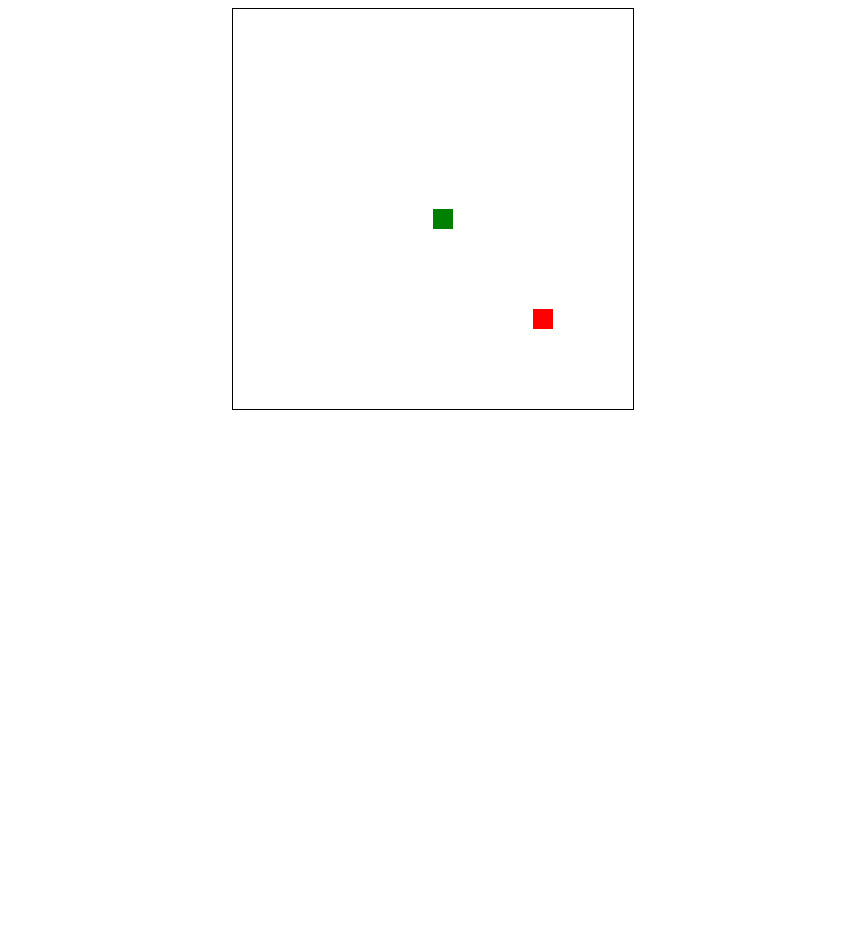
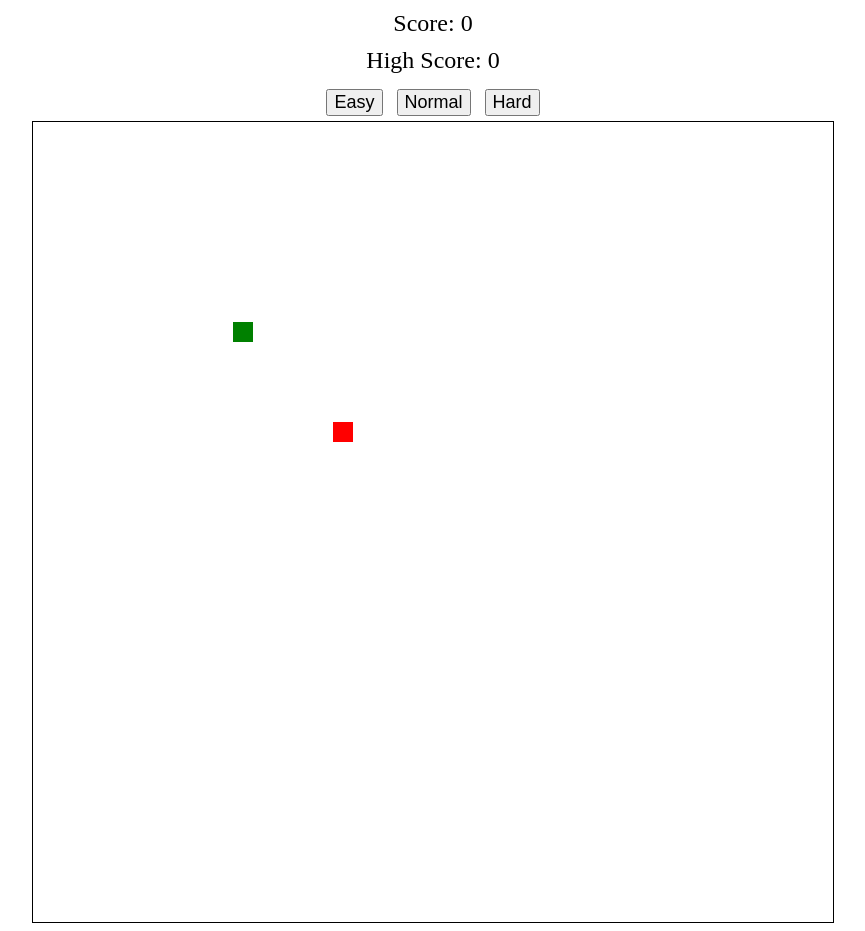
Before and after one commit to isaaclins/browsergames, a plain HTML site: page snake/home.html in a window 1280 px wide. Shown: the whole page, without its empty margins (207-1072 px from the left). Before the commit the page ends 800 px from the top, so only its background shows below. Drawn offline with Linux system fonts and the light colour scheme.

Commit message:
Refactor game layout and add scoring functionality

```diff
--- a/snake/home.html
+++ b/snake/home.html
@@ -10,10 +10,30 @@
             display: block;
             margin: 0 auto;
         }
+        #score, #highScore {
+            text-align: center;
+            font-size: 24px;
+            margin-top: 10px;
+        }
+        .difficulty-buttons {
+            text-align: center;
+            margin-top: 10px;
+        }
+        .difficulty-buttons button {
+            font-size: 18px;
+            margin: 5px;
+        }
     </style>
 </head>
 <body>
-    <canvas id="gameCanvas" width="400" height="400"></canvas>
+    <div id="score">Score: 0</div>
+    <div id="highScore">High Score: 0</div>
+    <div class="difficulty-buttons">
+        <button id="easy">Easy</button>
+        <button id="normal">Normal</button>
+        <button id="hard">Hard</button>
+    </div>
+    <canvas id="gameCanvas" width="800" height="800"></canvas>
     <script src="index.js"></script>
 </body>
 </html>
--- a/snake/index.js
+++ b/snake/index.js
@@ -1,5 +1,7 @@
 const canvas = document.getElementById('gameCanvas');
 const ctx = canvas.getContext('2d');
+const scoreElement = document.getElementById('score');
+const highScoreElement = document.getElementById('highScore');
 
 const gridSize = 20;
 const tileCount = canvas.width / gridSize;
@@ -7,6 +9,10 @@ const tileCount = canvas.width / gridSize;
 let snake = [{ x: 10, y: 10 }];
 let direction = { x: 0, y: 0 };
 let food = { x: 15, y: 15 };
+let score = 0;
+let highScore = 0;
+let gameSpeed = 100;
+let gameInterval;
 
 function gameLoop() {
     update();
@@ -21,6 +27,14 @@ function update() {
             x: Math.floor(Math.random() * tileCount),
             y: Math.floor(Math.random() * tileCount)
         };
+        score++;
+        scoreElement.textContent = `Score: ${score}`;
+
+        // Update high score if current score is higher
+        if (score > highScore) {
+            highScore = score;
+            highScoreElement.textContent = `High Score: ${highScore}`;
+        }
     } else {
         snake.pop();
     }
@@ -57,23 +71,43 @@ function resetGame() {
     snake = [{ x: 10, y: 10 }];
     direction = { x: 0, y: 0 };
     food = { x: 15, y: 15 };
+    score = 0;
+    scoreElement.textContent = `Score: ${score}`;
 }
+
+function setGameSpeed(speed) {
+    clearInterval(gameInterval);
+    gameSpeed = speed;
+    gameInterval = setInterval(gameLoop, gameSpeed);
+}
+
+document.getElementById('easy').addEventListener('click', () => setGameSpeed(150));
+document.getElementById('normal').addEventListener('click', () => setGameSpeed(100));
+document.getElementById('hard').addEventListener('click', () => setGameSpeed(50));
 
 window.addEventListener('keydown', e => {
     switch (e.key) {
         case 'ArrowUp':
+        case 'w':
+        case 'W':
             if (direction.y === 0) direction = { x: 0, y: -1 };
             break;
         case 'ArrowDown':
+        case 's':
+        case 'S':
             if (direction.y === 0) direction = { x: 0, y: 1 };
             break;
         case 'ArrowLeft':
+        case 'a':
+        case 'A':
             if (direction.x === 0) direction = { x: -1, y: 0 };
             break;
         case 'ArrowRight':
+        case 'd':
+        case 'D':
             if (direction.x === 0) direction = { x: 1, y: 0 };
             break;
     }
 });
 
-setInterval(gameLoop, 100);
+setGameSpeed(gameSpeed);
```
